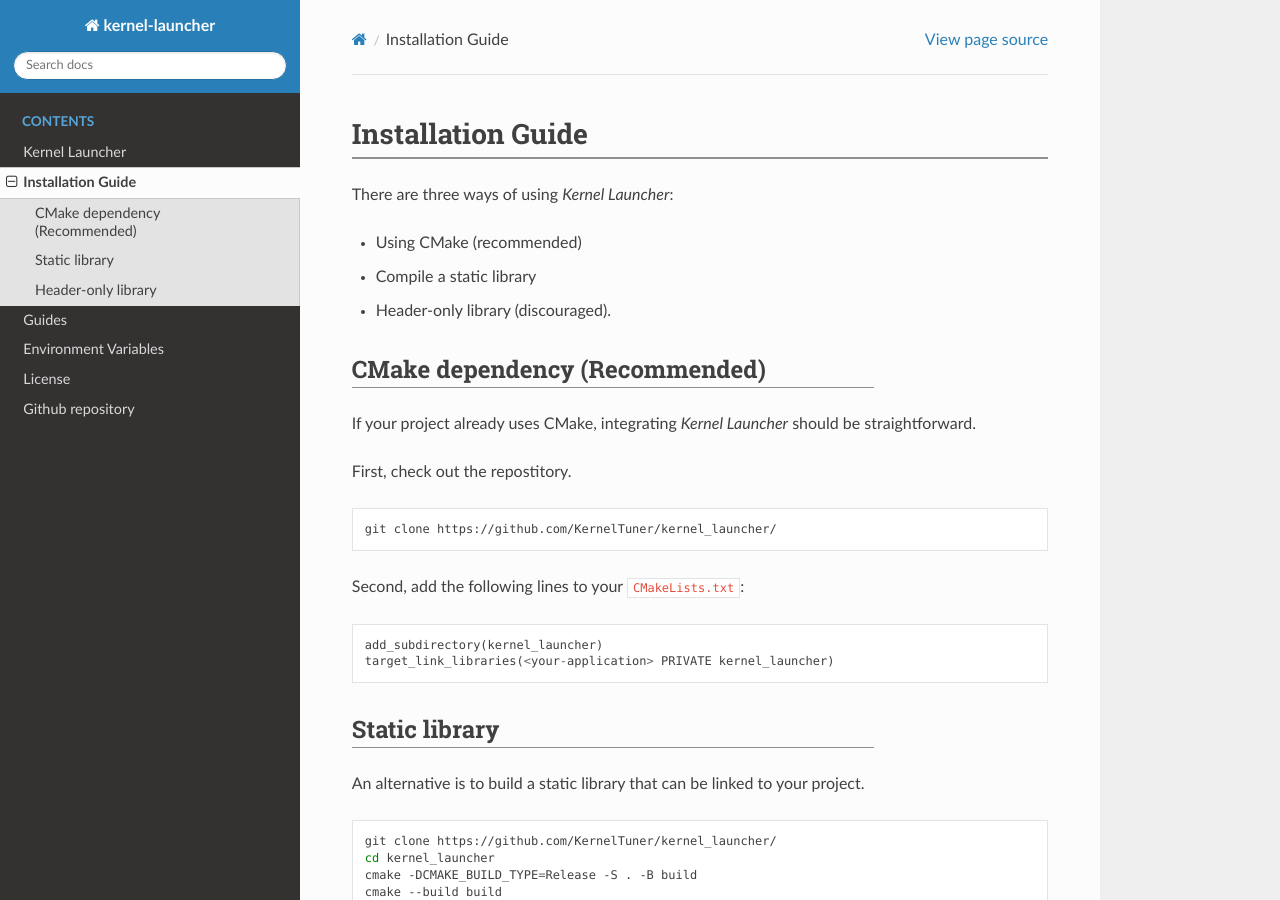
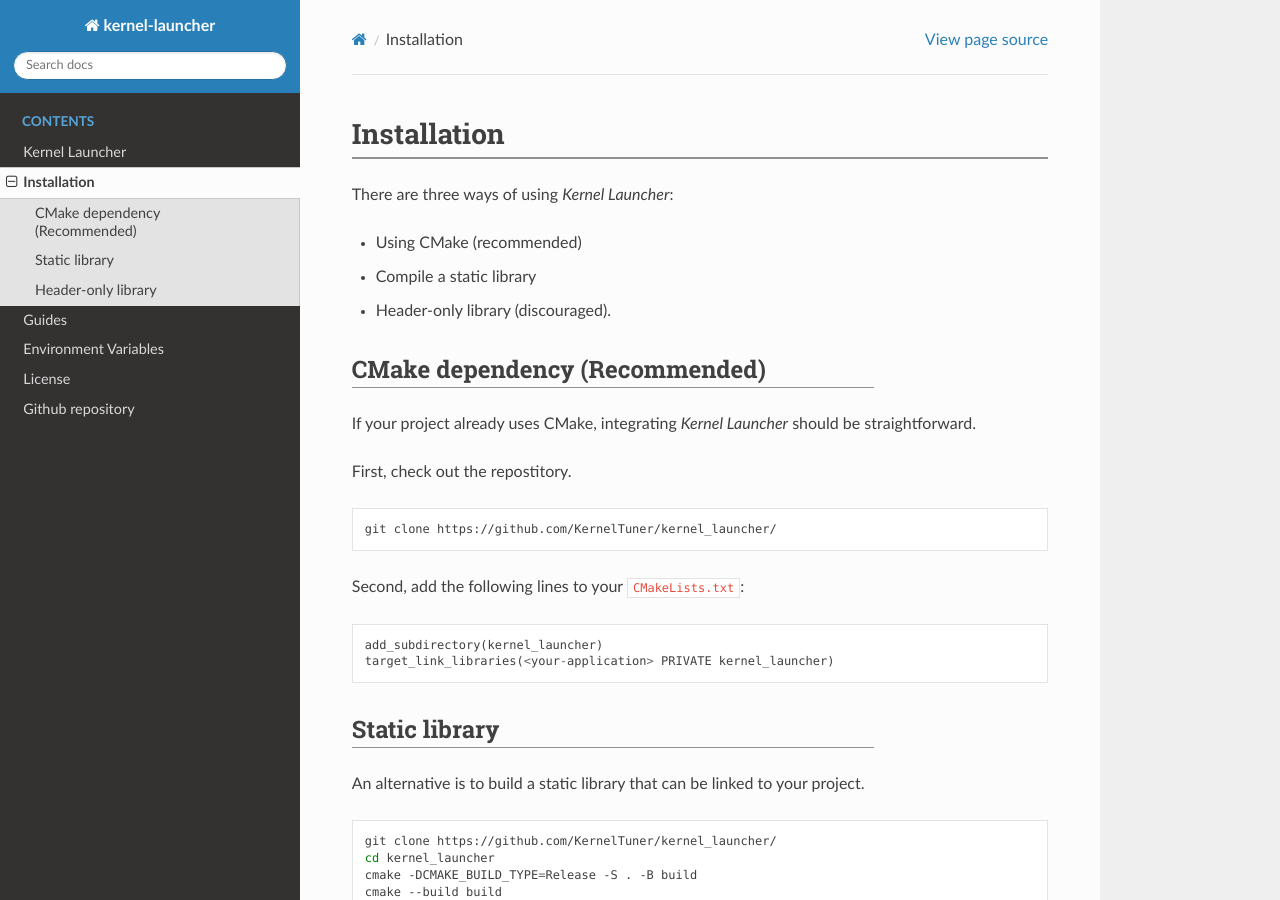
Before and after one commit to KernelTuner/kernel_launcher, a Sphinx documentation site: the page built from docs/install.rst, in a window 1280 px wide and 900 px high. Built offline with Sphinx 7.4.7 and the Read the Docs theme 2.0.0, drawn with Linux system fonts in a browser that asks for light colours; pages that are not in the unit, such as notebooks, are missing from menus; some of the changed lines change nothing that is shown.

Commit message:
Small fixes in documentation

```diff
--- a/docs/build_api.py
+++ b/docs/build_api.py
@@ -40,7 +40,7 @@
             children.append(filename)
 
             filename = filename.replace(".rst", "")
-            body += f"* :doc:`{symbol} <{filename}>`\n"
+            body += f"* :doc:`{name} <{filename}>`\n"
 
         body += "\n"
 
@@ -93,9 +93,10 @@
         "capture_file_exists",
     ],
     "Registry": [
-        "default_registry",
         "KernelRegistry",
         "IKernelDescriptor",
+        "default_registry",
+        "launch",
         #"KernelDescriptor",
     ],
     "Compilation": [
--- a/docs/install.rst
+++ b/docs/install.rst
@@ -1,5 +1,5 @@
-Installation Guide
-==================
+Installation
+============
 
 There are three ways of using *Kernel Launcher*:
 
```
Also changed, not shown: 1 other file.
